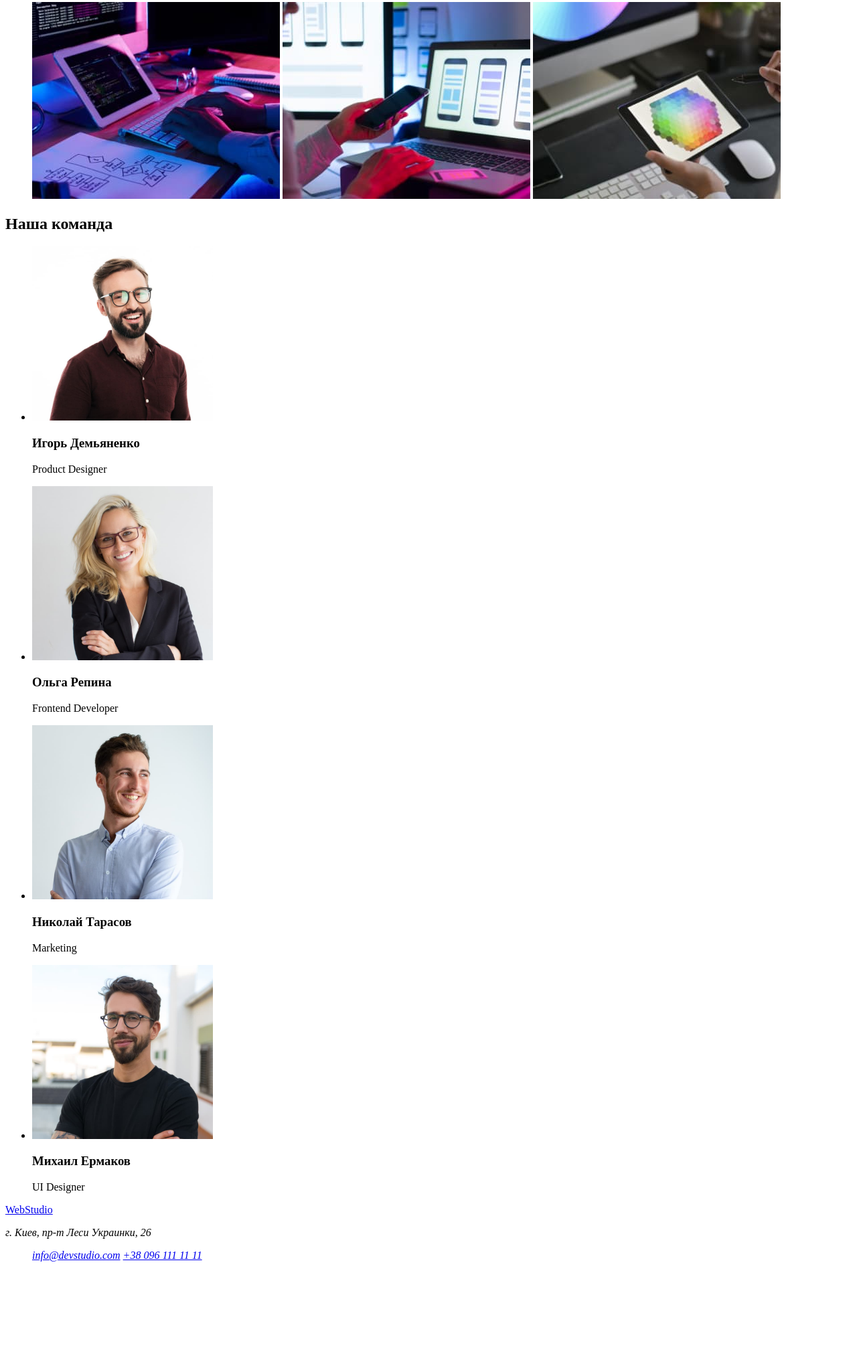
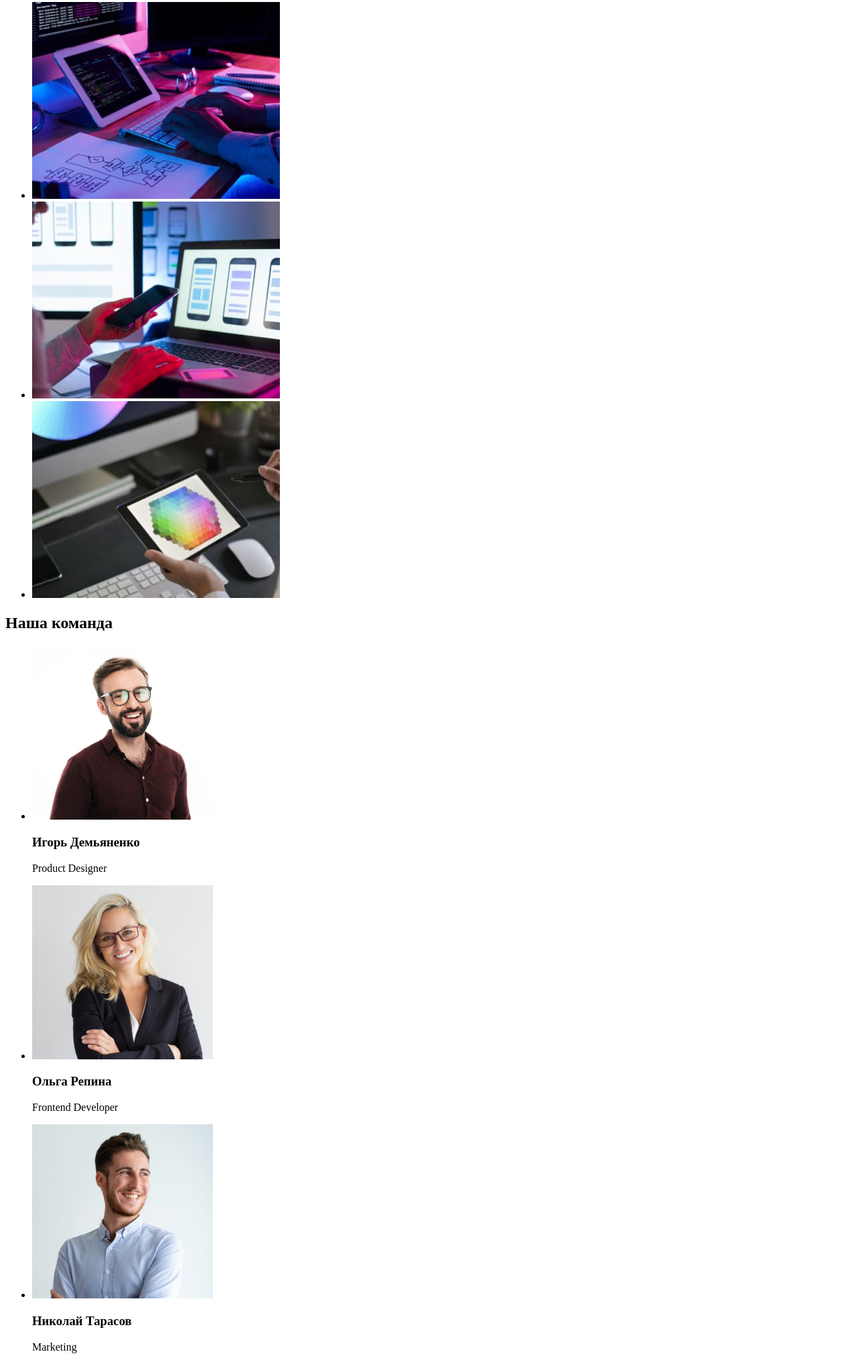
Before and after one commit to Reinghord/goit-markup-hw-01, a plain HTML site: page index.html in a window 1280 px wide. Shown: the part 605-2639 px from the top of the page at 67% size. Before the commit the page ends 2505 px from the top, so only its background shows below. Drawn offline with Linux system fonts and the light colour scheme.

Commit message:
Update index.html
small fix for ul

```diff
--- a/index.html
+++ b/index.html
@@ -64,24 +64,30 @@
       <section>
         <h2>Чем мы занимаемся</h2>
         <ul>
+          <li>
             <img
               src="./images/box1.jpg"
               alt="Написание кода"
               width="370"
               height="294"
             />
+          </li>
+          <li>
             <img
               src="./images/img.jpg"
               alt="Мобильная разработка"
               width="370"
               height="294"
             />
+          </li>
+          <li>
             <img
               src="./images/img(1).jpg"
               alt="Дизайн"
               width="370"
               height="294"
             />
+          </li>
         </ul>
       </section>
       <!--Наша команда-->
@@ -137,8 +143,8 @@
       <address>
         <p>г. Киев, пр-т Леси Украинки, 26</p>
         <ul>
-          <a href="mailto:info@devstudio.com">info@devstudio.com</a>
-          <a href="tel:380961111111">+38 096 111 11 11</a>
+          <li><a href="mailto:info@devstudio.com">info@devstudio.com</a></li>
+          <li><a href="tel:380961111111">+38 096 111 11 11</a></li>
         </ul>
       </address>
     </footer>
```
Lines whose indentation alone changed are shown as unchanged.
